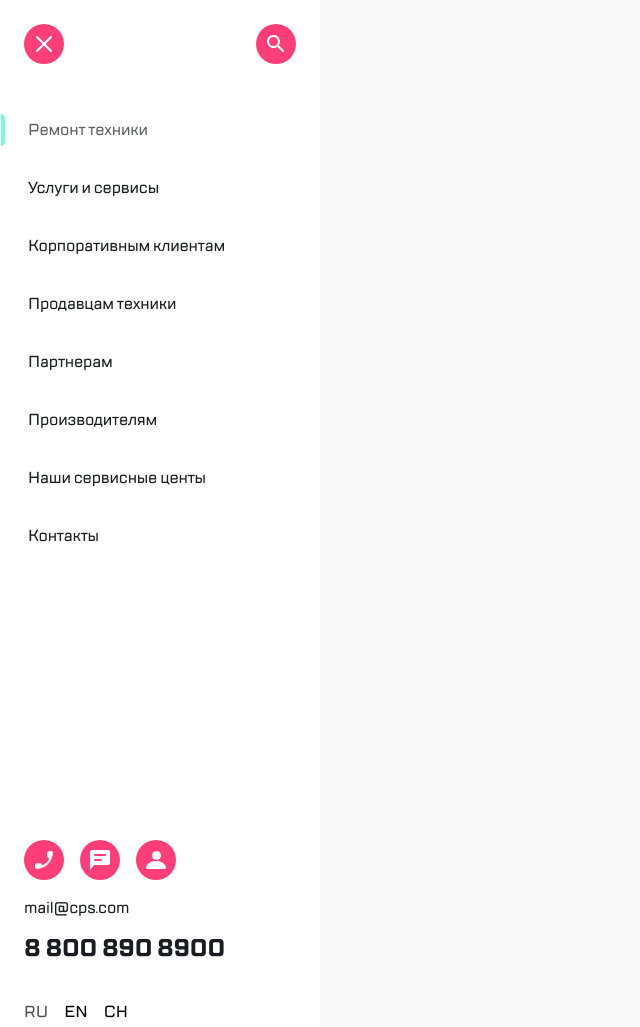
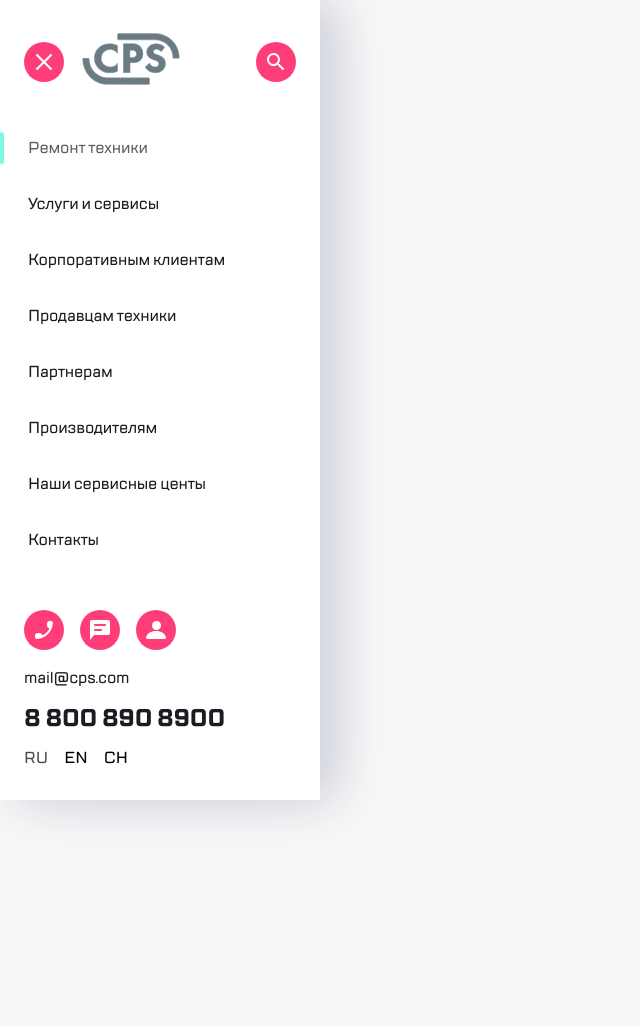
Before and after one commit to Pallibey/Pallibey.github.io, a plain HTML site: page menu.html in a window 1280 px wide. Shown: the whole page, without its empty margins (0-640 px from the left). After the commit the page ends 800 px from the top, so only its background shows below. Drawn offline with Linux system fonts and the light colour scheme.

Commit message:
fix-menu1

```diff
--- a/css/menu-style.css
+++ b/css/menu-style.css
@@ -1,40 +1,44 @@
 body {
-    width: 320px;
-    height: 1024px;
-    float: left;
     font-size: 16px;
     line-height: 24px;
     letter-spacing: -0.2px;
 
 }
 
-.container {
+.menu-container {
+    position: fixed;
+    left: 0;
+    width: 320px;
+    height: 100vh;
     background-color: white;
     display: flex;
     flex-direction: column;
-    height: 100%;
-    padding-left: 24px;
-    padding-right: 24px;
-    padding-bottom: 32px;
-}
+    padding: 18px 24px 30px 24px;
+    box-shadow: 16px 0px 52px 0px #0E185033,
+                -2px 0px 4px 0px #454F7E05;
 
-.footer {
-    margin-top: auto;
 }
 
 .menu {
     border: none;
+    display: flex;
+    gap: 1.1em;
 }
 
-.menu__close {
-    margin-right: 1.1em;
+.menu__item {
+    display: block;
+}
+
+.categories {
+    flex-grow: 1;
 }
 
 .categories__list {
     margin-top: 26px;
     display: flex;
     flex-direction: column;
-    gap: 26px
+    gap: 24px;
+    padding-bottom: 24px;
 }
 
 .categories__list-item {
@@ -43,11 +47,16 @@ body {
 }
 
 .categories__link {
+    position: relative;
     display: block;
     padding: 4px;
 }
 
-.categories__link:hover, .lang__option:hover {
+.menu__ic, .categories__link, .lang__option {
+    transition-duration: 0.5s;
+}
+
+.categories__link:hover, .lang__option:hover, .menu__ic:hover {
     cursor: pointer;
     opacity: 0.7;
     transition-duration: 0.5s;
@@ -58,14 +67,27 @@ body {
     opacity: 0.7;
 }
 
-.active-link::before {
+.active-link::before, .categories__link::before {
   content: " ";
   position: absolute;
   top: 0;
-  left: -23px;
-  background-image: url(/img/header/highlight.svg);
+  left: -25px;
   height: 32px;
-  width: 4px;
+  width: 1px;
+  border-right: 4px solid #41f6d7;
+  border-radius: 3px;
+  opacity: 0;
+}
+
+.active-link::before, .categories__link:hover::before {
+    opacity: 1;
+    transition-duration: 0.5s;
+}
+
+.menu-footer {
+    display: flex;
+    flex-direction: column;
+    gap: 1em;
 }
 
 .contacts {
@@ -90,7 +112,6 @@ body {
 
 .lang {
     display: flex;
-    margin-top: 40px;
     gap: 1em;
 }
 
--- a/css/style.css
+++ b/css/style.css
@@ -37,6 +37,7 @@ dd, ol, ul, li, article, aside, footer, header, nav {
 	font-size: 100%;
 	font: inherit;
 	vertical-align: baseline;
+  box-sizing: border-box;
 }
 
 article, aside, footer, header, nav, section {
--- a/menu.html
+++ b/menu.html
@@ -1,30 +1,29 @@
 <!DOCTYPE html>
 <html lang="ru">
   <head>
-    <meta charset="UTF-8">
-    <meta http-equiv="X-UA-Compatible" content="IE=edge">
+    <meta charset="UTF-8" />
+    <meta http-equiv="X-UA-Compatible" content="IE=edge" />
     <meta name="viewport" content="height=device-height, initial-scale=1.0" />
-    <link rel="stylesheet" href="css/style.css"/>
-    <link rel="stylesheet" href="css/menu-style.css"/>
+    <link rel="stylesheet" href="css/style.css" />
+    <link rel="stylesheet" href="css/menu-style.css" />
     <title>Menu</title>
   </head>
   <body>
-    <div class="container">
-        <header>
+    <aside class="menu-container">
       <ul class="menu">
-                <li class="menu__close">
+        <li class="menu__item">
           <button class="menu__ic">
             <span class="menu__ic-box">
               <img src="/img/header/ic-close.svg" alt="Закрыть" />
             </span>
           </button>
         </li>
-                <li class="menu__logo-container">
+        <li class="menu__logo-container menu__item">
           <a class="menu__logo" href="#">
             <img src="/img/header/logo.svg" alt="Логотип" />
           </a>
         </li>
-                <li class="menu__search">
+        <li class="menu__item">
           <button class="menu__ic">
             <span class="menu__ic-box">
               <img src="/img/header/ic-search.svg" alt="Поиск" />
@@ -32,22 +31,35 @@
           </button>
         </li>
       </ul>
-        </header>
-        <main class="main">
       <nav class="categories">
         <ul class="categories__list">
-                    <li class="categories__list-item"><a href="#" class="categories__link active-link">Ремонт техники</a></li>
-                    <li class="categories__list-item"><a href="#" class="categories__link">Услуги и сервисы</a></li>
-                    <li class="categories__list-item"><a href="#" class="categories__link">Корпоративным клиентам</a></li>
-                    <li class="categories__list-item"><a href="#" class="categories__link">Продавцам техники</a></li>
-                    <li class="categories__list-item"><a href="#" class="categories__link">Партнерам</a></li>
-                    <li class="categories__list-item"><a href="#" class="categories__link">Производителям</a></li>
-                    <li class="categories__list-item"><a href="#" class="categories__link">Наши сервисные центы</a></li>
-                    <li class="categories__list-item"><a href="#" class="categories__link">Контакты</a></li>
+          <li class="categories__list-item">
+            <a href="#" class="categories__link active-link">Ремонт техники</a>
+          </li>
+          <li class="categories__list-item">
+            <a href="#" class="categories__link">Услуги и сервисы</a>
+          </li>
+          <li class="categories__list-item">
+            <a href="#" class="categories__link">Корпоративным клиентам</a>
+          </li>
+          <li class="categories__list-item">
+            <a href="#" class="categories__link">Продавцам техники</a>
+          </li>
+          <li class="categories__list-item">
+            <a href="#" class="categories__link">Партнерам</a>
+          </li>
+          <li class="categories__list-item">
+            <a href="#" class="categories__link">Производителям</a>
+          </li>
+          <li class="categories__list-item">
+            <a href="#" class="categories__link">Наши сервисные центы</a>
+          </li>
+          <li class="categories__list-item">
+            <a href="#" class="categories__link">Контакты</a>
+          </li>
         </ul>
       </nav>
-        </main>
-        <footer class="footer">
+      <div class="menu-footer">
         <ul class="contacts">
           <li class="menu__message">
             <button class="menu__ic">
@@ -66,21 +78,15 @@
               </span>
             </button>
           </li>
-                  <li class="mail">mail@cps.com</li>
-                  <li class="phone">8 800 890 8900</li>
+          <li class="mail"><a href="#">mail@cps.com</a></li>
+          <li class="phone"><a href="#">8 800 890 8900</a></li>
         </ul>
         <ul class="lang">
-                <li><button class="lang__option ru active-lang">
-                    RU
-                </button></li>
-                <li><button class="lang__option eng">
-                    EN
-                </button></li>
-                <li><button class="lang__option ch">
-                    CH
-                </button></li>
+          <li><button class="lang__option ru active-lang">RU</button></li>
+          <li><button class="lang__option eng">EN</button></li>
+          <li><button class="lang__option ch">CH</button></li>
         </ul>
-        </footer>
       </div>
+    </aside>
   </body>
 </html>
```
Lines whose indentation alone changed are shown as unchanged.
